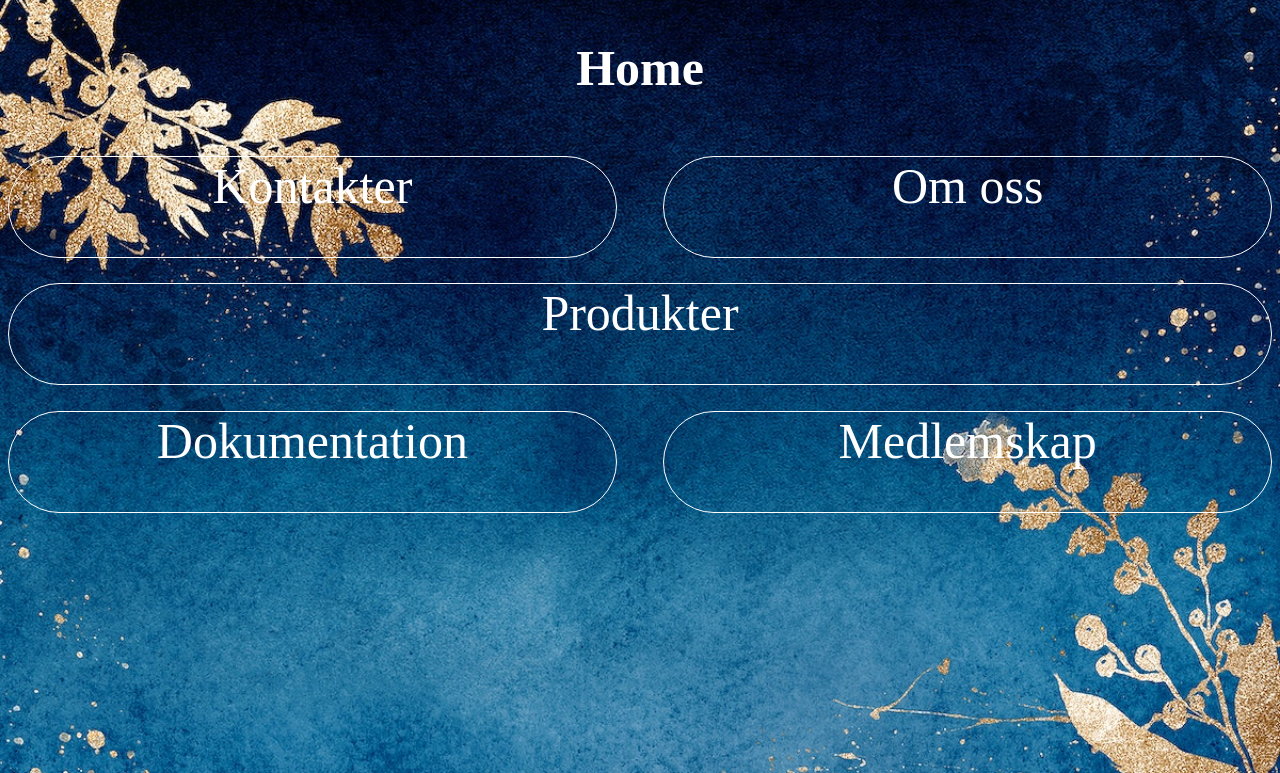
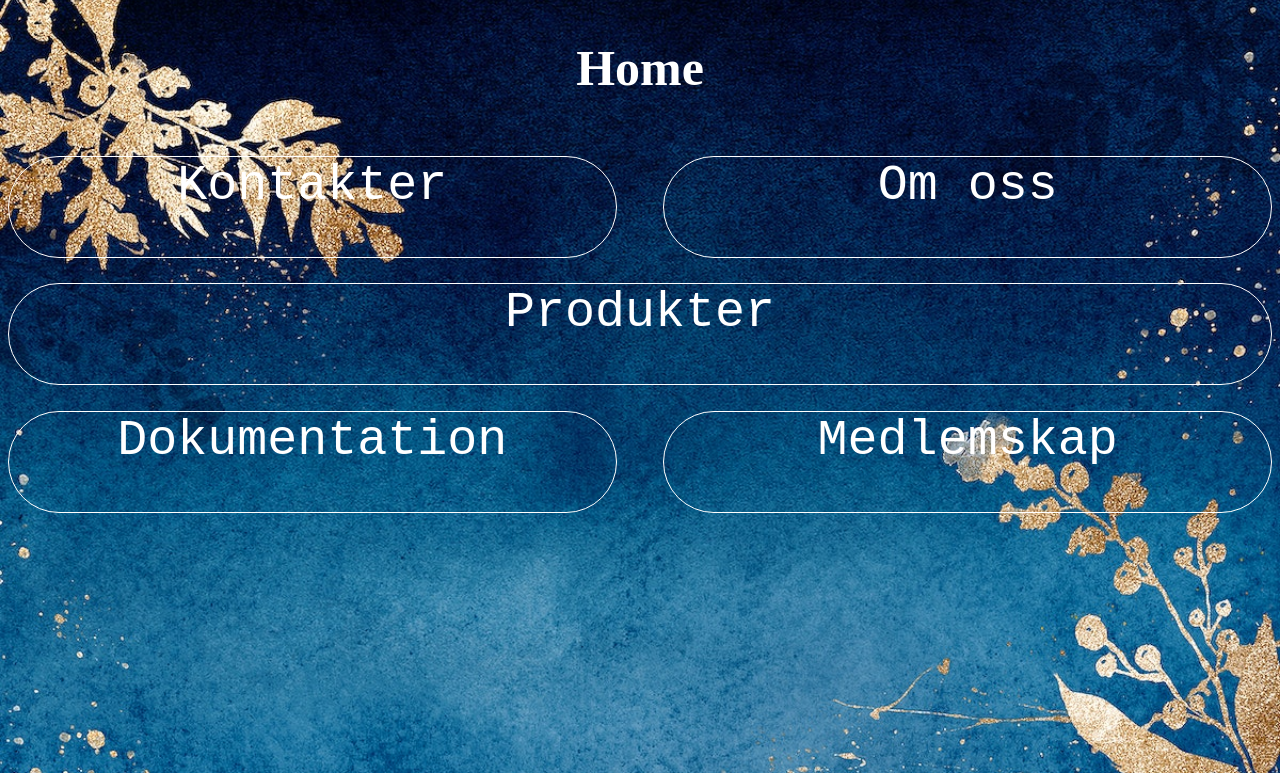
Before and after one commit to LinneaTK22/linnea-p-flexbox, a plain HTML site: page index.html in a window 1280 px wide. Shown: the part 27-800 px from the top of the page. Drawn offline with Linux system fonts and the light colour scheme.

Commit message:
Update style.css

```diff
--- a/css/style.css
+++ b/css/style.css
@@ -19,7 +19,7 @@ html {
   border-style: solid;
   border-radius: 100px;
   text-align: center;
-  font-family: mo;
+  font-family: monospace;
   font-size: 50px;
 }
 .item:nth-child(3n) {
```
